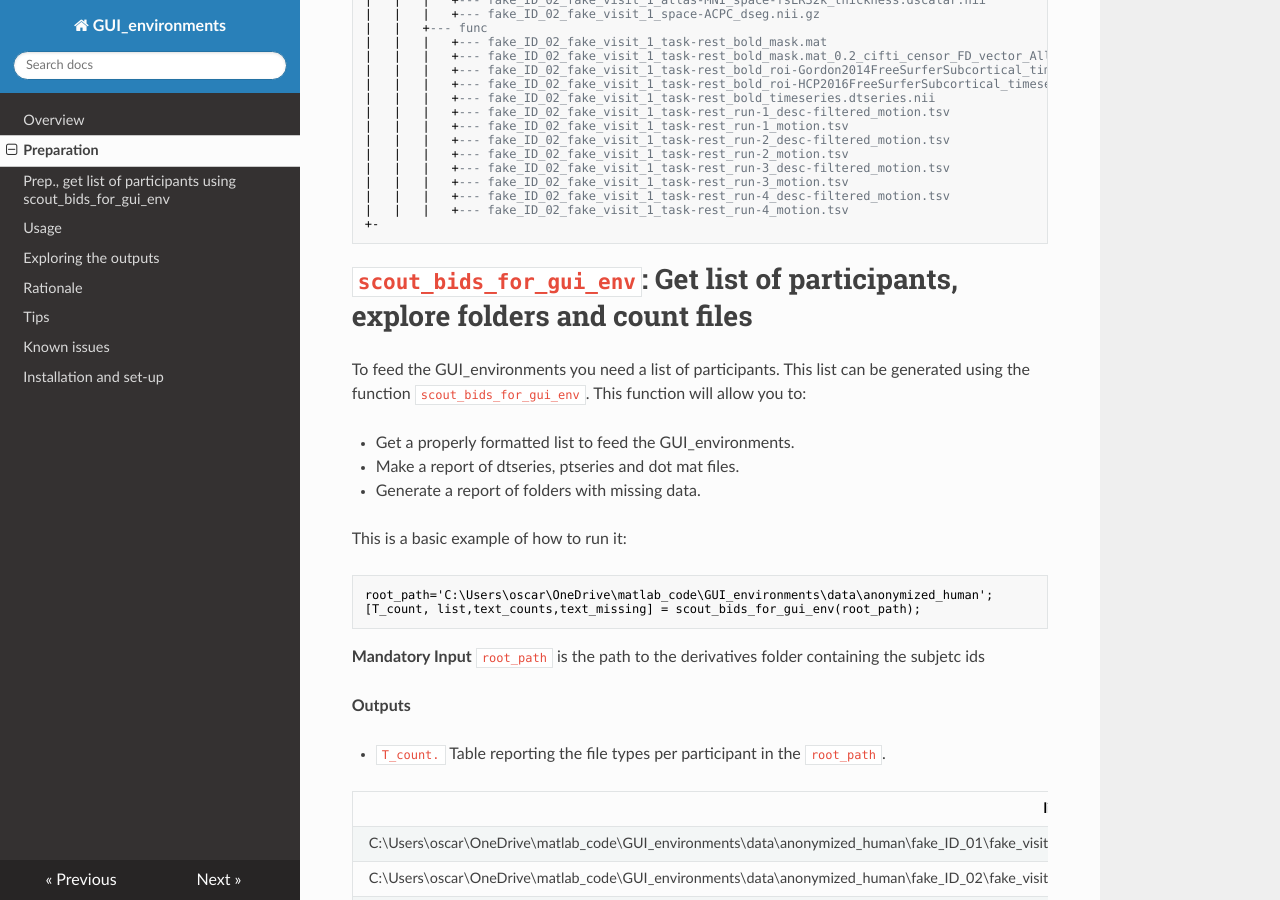
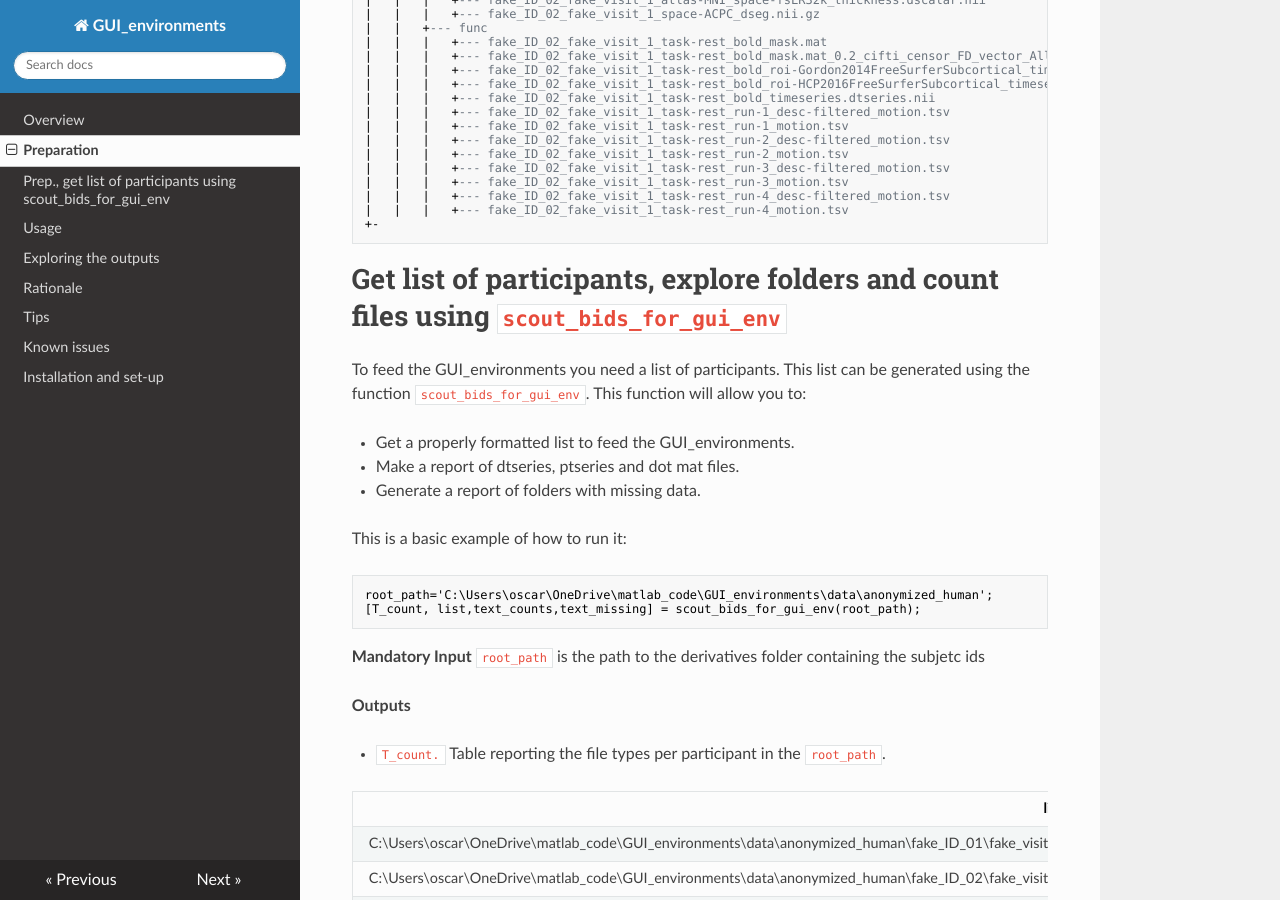
Before and after one commit to omiranda/GUI_environments_documentation, an MkDocs documentation site: the page built from docs/prep.md, in a window 1280 px wide and 900 px high, scrolled down 1362 px. Built offline with MkDocs 1.6.1, drawn with Linux system fonts in a browser that asks for light colours; nearby versions of some CDN libraries; old or Windows-style settings are respelled for this version of MkDocs.

Commit message:
Update prep.md

````diff
--- a/docs/prep.md
+++ b/docs/prep.md
@@ -81,7 +81,7 @@ The following block shows the folders with processed data within each path
 |   |   |   +--- fake_ID_02_fake_visit_1_task-rest_run-4_motion.tsv
 +-
 ```
-# `scout_bids_for_gui_env`: Get list of participants, explore folders and count files
+#  Get list of participants, explore folders and count files using `scout_bids_for_gui_env`
 
 To feed the GUI_environments you need a list of participants. This list can be generated using the function `scout_bids_for_gui_env`. This function will allow you to:
 
````
